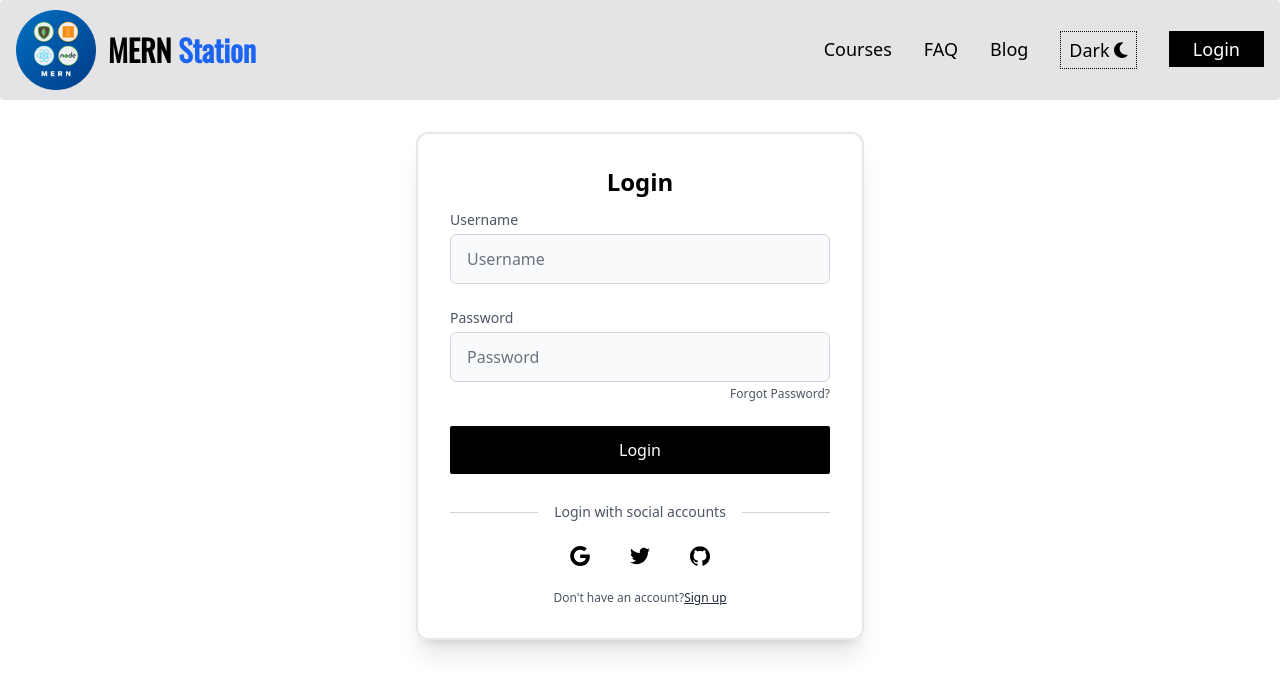
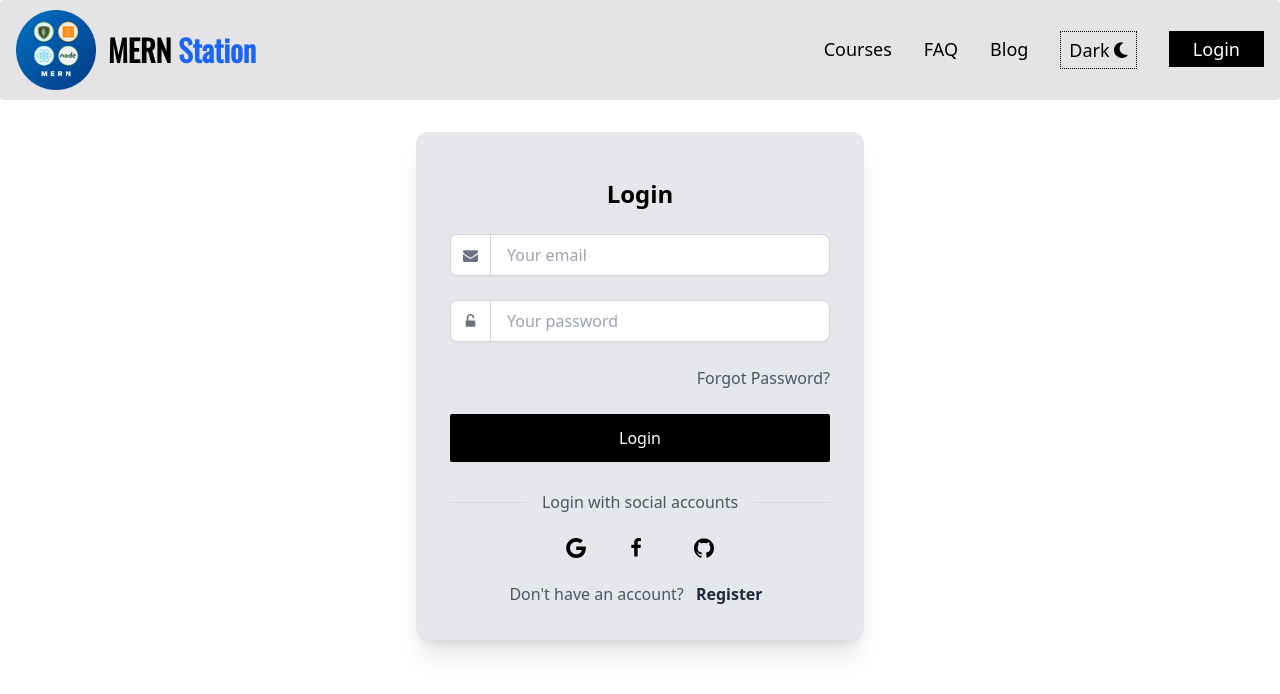
Before and after one commit to anowarzz/mern-station-client, a React (Create React App) app: page /login in a window 1280 px wide. Shown: the top 694 px of the page. Built offline with nearby package versions, Linux system fonts and the light colour scheme.

Commit message:
login social icon added

```diff
--- a/src/components/Pages/Login/Login.js
+++ b/src/components/Pages/Login/Login.js
@@ -1,28 +1,48 @@
-
 import React from 'react';
+import { Link } from 'react-router-dom';
 
 const Login = () => {
     return (
-       <div className='flex justify-center items-center my-8'>
-         <div className="w-full max-w-md p-8 space-y-3 rounded-xl  text-black border-2 shadow-xl">
-	<h1 className="text-2xl font-bold text-center">Login</h1>
+       <div className='flex justify-center items-center mt-8'>
+         <div className="w-[90%] mx-auto max-w-md p-8 space-y-3 rounded-xl  text-black border-2 shadow-xl bg-gray-200">
+	<h1 className="text-2xl font-bold text-center mt-3 mb-6">Login</h1>
 	<form novalidate="" action="" className="space-y-6 ng-untouched ng-pristine ng-valid">
-		<div className="space-y-1 text-sm">
-			<label for="username" className="block text-gray-600">Username</label>
-			<input type="text" name="username" id="username" placeholder="Username" className="w-full px-4 py-3 rounded-md border-gray-300 bg-gray-50 text-gray-800 focus:border-indigo-600" />
-		</div>
-		<div className="space-y-1 text-sm">
-			<label for="password" className="block text-gray-600">Password</label>
-			<input type="password" name="password" id="password" placeholder="Password" className="w-full px-4 py-3 rounded-md border-gray-300 bg-gray-50 text-gray-800 focus:border-indigo-600" />
-			<div className="flex justify-end text-xs text-gray-600">
+
+    <div class="flex flex-col mb-2">
+
+                <div class="flex relative ">
+
+                    <span class="rounded-l-md inline-flex  items-center px-3 border-t bg-white border-l border-b  border-gray-300 text-gray-500 shadow-sm text-sm">
+                        <svg width="15" height="15" fill="currentColor" viewBox="0 0 1792 1792" xmlns="http://www.w3.org/2000/svg">
+                            <path d="M1792 710v794q0 66-47 113t-113 47h-1472q-66 0-113-47t-47-113v-794q44 49 101 87 362 246 497 345 57 42 92.5 65.5t94.5 48 110 24.5h2q51 0 110-24.5t94.5-48 92.5-65.5q170-123 498-345 57-39 100-87zm0-294q0 79-49 151t-122 123q-376 261-468 325-10 7-42.5 30.5t-54 38-52 32.5-57.5 27-50 9h-2q-23 0-50-9t-57.5-27-52-32.5-54-38-42.5-30.5q-91-64-262-182.5t-205-142.5q-62-42-117-115.5t-55-136.5q0-78 41.5-130t118.5-52h1472q65 0 112.5 47t47.5 113z">
+                            </path>
+                        </svg>
+                    </span>
+
+                    <input type="email" id="email" class=" rounded-r-lg flex-1 appearance-none border border-gray-300 w-full py-2 px-4 bg-white text-black placeholder-gray-400 shadow-sm text-base focus:outline-none focus:ring-2 focus:ring-gray-500 focus:border-transparent" placeholder="Your email" required/>
+                    </div>
+                </div>
+                <div class="flex flex-col mb-6">
+                    <div class="flex relative ">
+                        <span class="rounded-l-md inline-flex  items-center px-3 border-t bg-white border-l border-b  border-gray-300 text-gray-500 shadow-sm text-sm">
+                            <svg width="15" height="15" fill="currentColor" viewBox="0 0 1792 1792" xmlns="http://www.w3.org/2000/svg">
+                                <path d="M1376 768q40 0 68 28t28 68v576q0 40-28 68t-68 28h-960q-40 0-68-28t-28-68v-576q0-40 28-68t68-28h32v-320q0-185 131.5-316.5t316.5-131.5 316.5 131.5 131.5 316.5q0 26-19 45t-45 19h-64q-26 0-45-19t-19-45q0-106-75-181t-181-75-181 75-75 181v320h736z">
+                                </path>
+                            </svg>
+                        </span>
+                        <input type="password" id="password" class=" rounded-r-lg flex-1 appearance-none border border-gray-300 w-full py-2 px-4 bg-white text-gray-700 placeholder-gray-400 shadow-sm text-base focus:outline-none focus:ring-2 focus:ring-gray-500 focus:border-transparent" placeholder="Your password" required/>
+                        </div>
+                    </div>
+
+			<div className="flex justify-end  text-gray-600">
 				<a rel="noopener noreferrer" href="/">Forgot Password?</a>
-			</div>
 		</div>
 		<button className="block w-full p-3 text-center rounded-sm text-white bg-black">Login</button>
 	</form>
+
 	<div className="flex items-center pt-4 space-x-1">
 		<div className="flex-1 h-px sm:w-16 bg-gray-300"></div>
-		<p className="px-3 text-sm text-gray-600">Login with social accounts</p>
+		<p className="px-3  text-gray-600">Login with social accounts</p>
 		<div className="flex-1 h-px sm:w-16 bg-gray-300"></div>
 	</div>
 	<div className="flex justify-center space-x-4">
@@ -31,10 +51,11 @@
 				<path d="M16.318 13.714v5.484h9.078c-0.37 2.354-2.745 6.901-9.078 6.901-5.458 0-9.917-4.521-9.917-10.099s4.458-10.099 9.917-10.099c3.109 0 5.193 1.318 6.38 2.464l4.339-4.182c-2.786-2.599-6.396-4.182-10.719-4.182-8.844 0-16 7.151-16 16s7.156 16 16 16c9.234 0 15.365-6.49 15.365-15.635 0-1.052-0.115-1.854-0.255-2.651z"></path>
 			</svg>
 		</button>
-		<button aria-label="Log in with Twitter" className="p-3 rounded-sm">
-			<svg xmlns="http://www.w3.org/2000/svg" viewBox="0 0 32 32" className="w-5 h-5 fill-current">
-				<path d="M31.937 6.093c-1.177 0.516-2.437 0.871-3.765 1.032 1.355-0.813 2.391-2.099 2.885-3.631-1.271 0.74-2.677 1.276-4.172 1.579-1.192-1.276-2.896-2.079-4.787-2.079-3.625 0-6.563 2.937-6.563 6.557 0 0.521 0.063 1.021 0.172 1.495-5.453-0.255-10.287-2.875-13.52-6.833-0.568 0.964-0.891 2.084-0.891 3.303 0 2.281 1.161 4.281 2.916 5.457-1.073-0.031-2.083-0.328-2.968-0.817v0.079c0 3.181 2.26 5.833 5.26 6.437-0.547 0.145-1.131 0.229-1.724 0.229-0.421 0-0.823-0.041-1.224-0.115 0.844 2.604 3.26 4.5 6.14 4.557-2.239 1.755-5.077 2.801-8.135 2.801-0.521 0-1.041-0.025-1.563-0.088 2.917 1.86 6.36 2.948 10.079 2.948 12.067 0 18.661-9.995 18.661-18.651 0-0.276 0-0.557-0.021-0.839 1.287-0.917 2.401-2.079 3.281-3.396z"></path>
-			</svg>
+		<button aria-label="Log in with Facebook" className="p-3 rounded-sm">
+        <svg width="20" height="20" fill="currentColor" class="mr-2" viewBox="0 0 1792 1792" xmlns="http://www.w3.org/2000/svg">
+                <path d="M1343 12v264h-157q-86 0-116 36t-30 108v189h293l-39 296h-254v759h-306v-759h-255v-296h255v-218q0-186 104-288.5t277-102.5q147 0 228 12z">
+                </path>
+            </svg>
 		</button>
 		<button aria-label="Log in with GitHub" className="p-3 rounded-sm">
 			<svg xmlns="http://www.w3.org/2000/svg" viewBox="0 0 32 32" className="w-5 h-5 fill-current">
@@ -42,8 +63,8 @@
 			</svg>
 		</button>
 	</div>
-	<p className="text-xs text-center sm:px-6 text-gray-600">Don't have an account?
-		<a rel="noopener noreferrer" href="/" className="underline text-gray-800">Sign up</a>
+	<p className="text-center sm:px-6 text-gray-600">Don't have an account?
+		<Link rel="noopener noreferrer" to ="/register" className=" text-gray-800 m-2 font-bold"> Register </Link>
 	</p>
 </div>
        </div>
--- a/src/components/Pages/Register/Register.js
+++ b/src/components/Pages/Register/Register.js
@@ -3,7 +3,32 @@
 const Register = () => {
     return (
         <div>
-            <h3 className="text-3xl">This is the registration area</h3>
+
+            <div class="flex flex-col mb-2">
+                <div class="flex relative ">
+                    <span class="rounded-l-md inline-flex  items-center px-3 border-t bg-white border-l border-b  border-gray-300 text-gray-500 shadow-sm text-sm">
+                        <svg width="15" height="15" fill="currentColor" viewBox="0 0 1792 1792" xmlns="http://www.w3.org/2000/svg">
+                            <path d="M1792 710v794q0 66-47 113t-113 47h-1472q-66 0-113-47t-47-113v-794q44 49 101 87 362 246 497 345 57 42 92.5 65.5t94.5 48 110 24.5h2q51 0 110-24.5t94.5-48 92.5-65.5q170-123 498-345 57-39 100-87zm0-294q0 79-49 151t-122 123q-376 261-468 325-10 7-42.5 30.5t-54 38-52 32.5-57.5 27-50 9h-2q-23 0-50-9t-57.5-27-52-32.5-54-38-42.5-30.5q-91-64-262-182.5t-205-142.5q-62-42-117-115.5t-55-136.5q0-78 41.5-130t118.5-52h1472q65 0 112.5 47t47.5 113z">
+                            </path>
+                        </svg>
+                    </span>
+                    <input type="text" id="sign-in-email" class=" rounded-r-lg flex-1 appearance-none border border-gray-300 w-full py-2 px-4 bg-white text-gray-700 placeholder-gray-400 shadow-sm text-base focus:outline-none focus:ring-2 focus:ring-purple-600 focus:border-transparent" placeholder="Your email"/>
+                    </div>
+                </div>
+                <div class="flex flex-col mb-6">
+                    <div class="flex relative ">
+                        <span class="rounded-l-md inline-flex  items-center px-3 border-t bg-white border-l border-b  border-gray-300 text-gray-500 shadow-sm text-sm">
+                            <svg width="15" height="15" fill="currentColor" viewBox="0 0 1792 1792" xmlns="http://www.w3.org/2000/svg">
+                                <path d="M1376 768q40 0 68 28t28 68v576q0 40-28 68t-68 28h-960q-40 0-68-28t-28-68v-576q0-40 28-68t68-28h32v-320q0-185 131.5-316.5t316.5-131.5 316.5 131.5 131.5 316.5q0 26-19 45t-45 19h-64q-26 0-45-19t-19-45q0-106-75-181t-181-75-181 75-75 181v320h736z">
+                                </path>
+                            </svg>
+                        </span>
+                        <input type="password" id="sign-in-email" class=" rounded-r-lg flex-1 appearance-none border border-gray-300 w-full py-2 px-4 bg-white text-gray-700 placeholder-gray-400 shadow-sm text-base focus:outline-none focus:ring-2 focus:ring-purple-600 focus:border-transparent" placeholder="Your password"/>
+                        </div>
+                    </div>
+
+
+
         </div>
     );
 };
```
